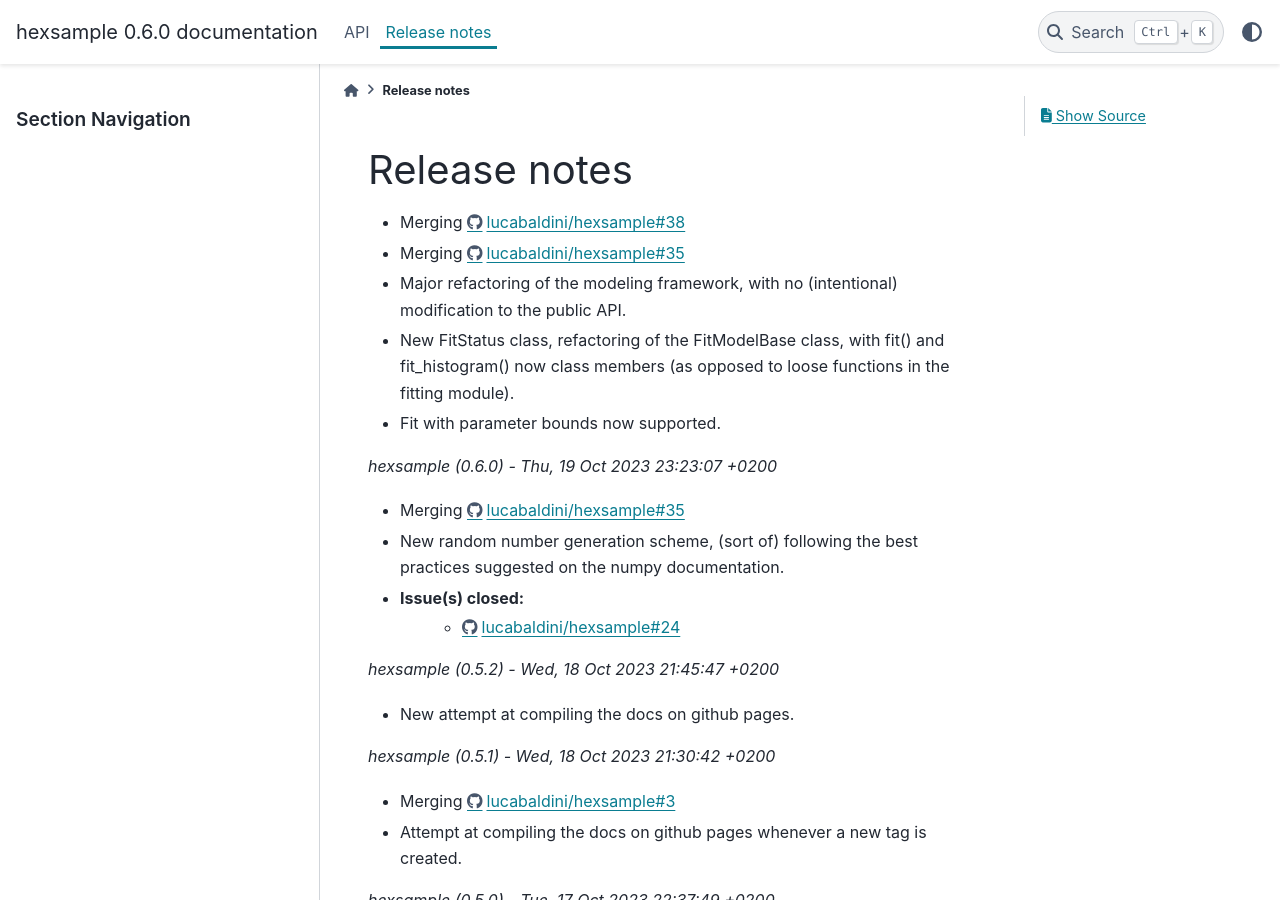
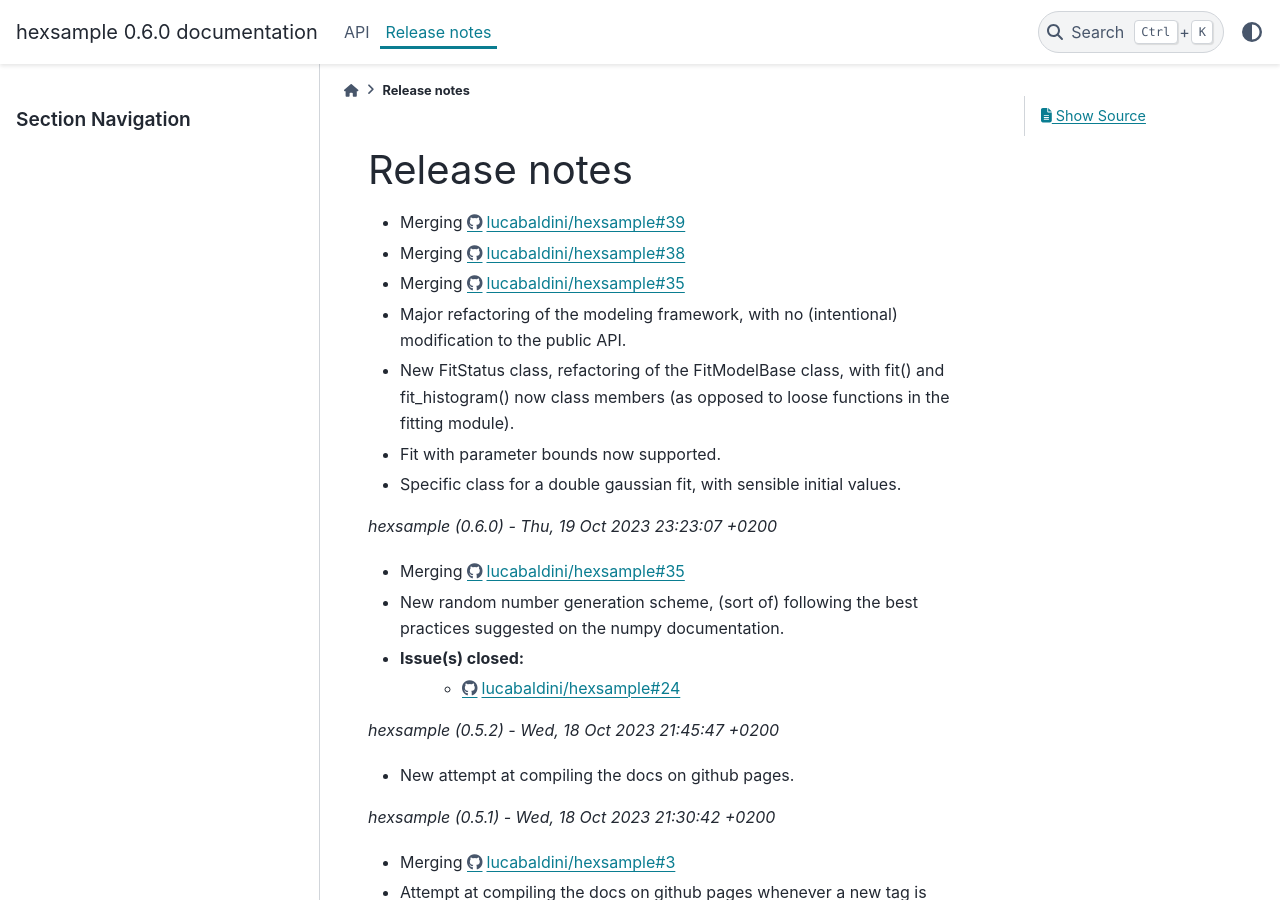
Before and after one commit to lucabaldini/hexsample, a Sphinx documentation site: the page built from docs/release.rst, in a window 1280 px wide and 900 px high. Built offline with Sphinx 7.4.7 and the PyData theme 0.15.4, drawn with Linux system fonts in a browser that asks for light colours; pages that are not in the unit, such as notebooks, are missing from menus.

Commit message:
Updated release notes.

```diff
--- a/docs/release.rst
+++ b/docs/release.rst
@@ -3,7 +3,7 @@
 Release notes
 =============
 
-
+* Merging https://github.com/lucabaldini/hexsample/pull/39
 * Merging https://github.com/lucabaldini/hexsample/pull/38
 * Merging https://github.com/lucabaldini/hexsample/pull/35
 * Major refactoring of the modeling framework, with no (intentional) modification
@@ -12,6 +12,7 @@ Release notes
   fit_histogram() now class members (as opposed to loose functions in the
   fitting module).
 * Fit with parameter bounds now supported.
+* Specific class for a double gaussian fit, with sensible initial values.
 
 
 *hexsample (0.6.0) - Thu, 19 Oct 2023 23:23:07 +0200*
```
